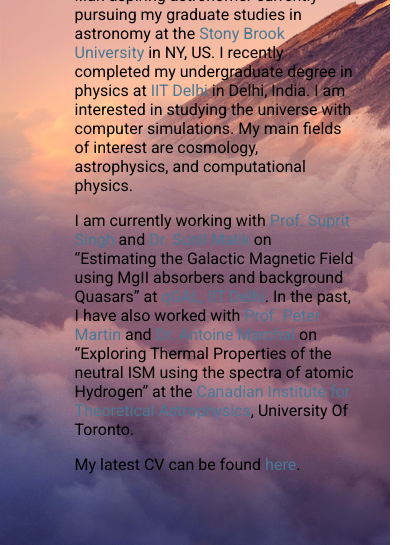
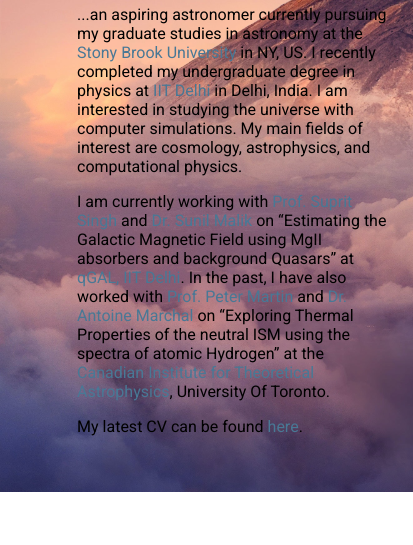
Before and after one commit to timedilatesme/timedilatesme.github.io, a plain HTML site: page index.html in a window 390 px wide. Shown: the part 634-1179 px from the top of the page, 413 px wide, since content can reach past the window. After the commit the page ends 1126 px from the top, so only its background shows below. Drawn offline with Linux system fonts and the light colour scheme.

Commit message:
Update index.html

```diff
--- a/index.html
+++ b/index.html
@@ -7,6 +7,11 @@
         <link rel="icon" type="image/png" href="assets/img/astronomy.png">
         <link href='https://fonts.googleapis.com/css?family=Roboto' rel='stylesheet'>
         <meta name="viewport" content="width=device-width, initial-scale=1.0"> <!-- Added to make the webpage static -->
+
+        <!-- SEO tags -->
+        <meta name="description" content="Paras Sharma's personal website. Paras Sharma is an aspiring astrophysicist and cosmologist, currently a graduate student at Stony Brook University (SBU). He received his bachelor's in Engineering Physics from IIT Delhi (IITD).">
+        <meta name="keywords" content="paras, sharma, iit delhi, iitd, stony brook, SBU, astrophysics, cosmology, galaxies, magnetic fields">
+        <meta name="author" content="Paras Sharma">
         <style>
                     /* Style for the parent container */
                     .container {
@@ -73,10 +78,7 @@
                     @media only screen and (max-width: 768px) {
                         .container {
                             flex-direction: column;
-                            margin-left: 10%;
-                            margin-right: 10%;
-                            margin-top: 10%;
-                            margin-bottom: 10%;
+                            margin: 5% 5%;
                         }
 
                         .left-panel {
@@ -86,7 +88,7 @@
 
                         .right-panel {
                             width: 100%;
-                            margin-left: 0;
+                            /* margin-left: 0; */
                         }
                     }
 
```
